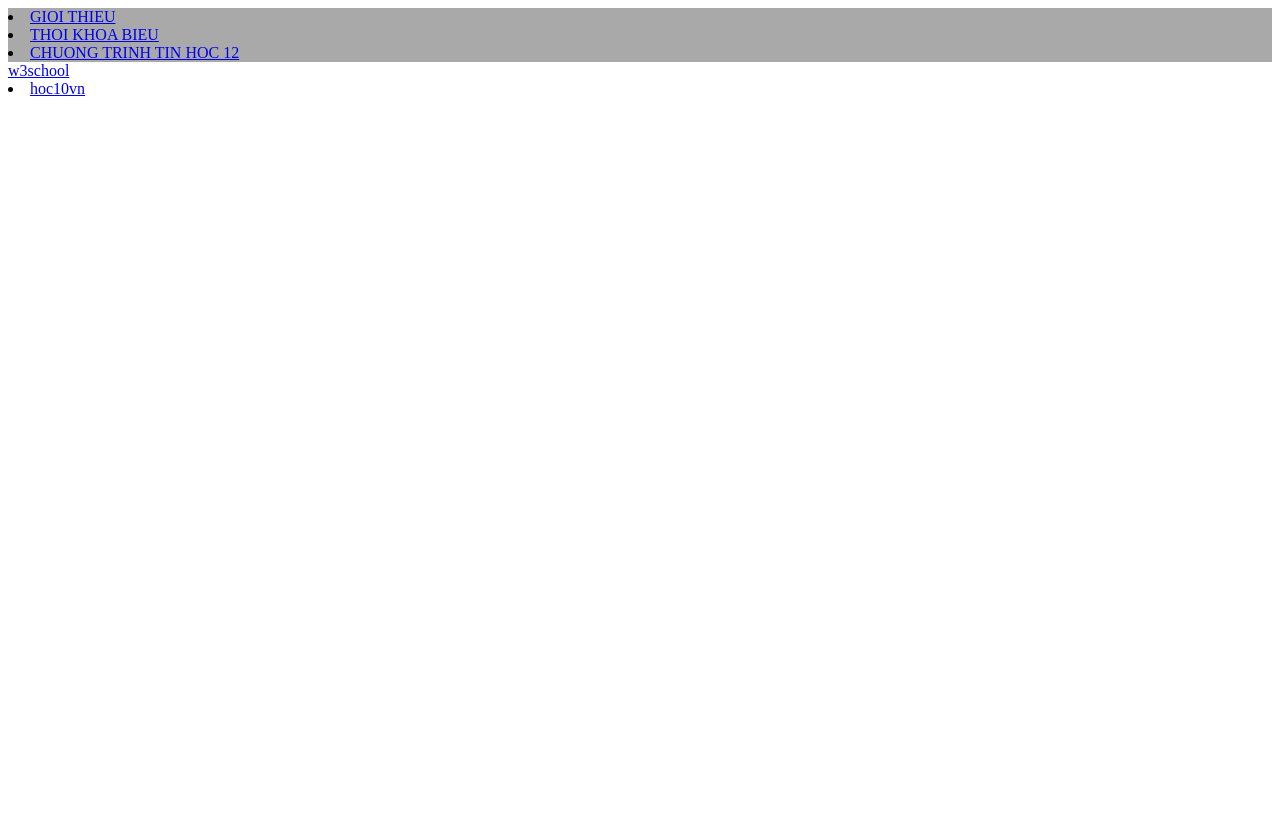
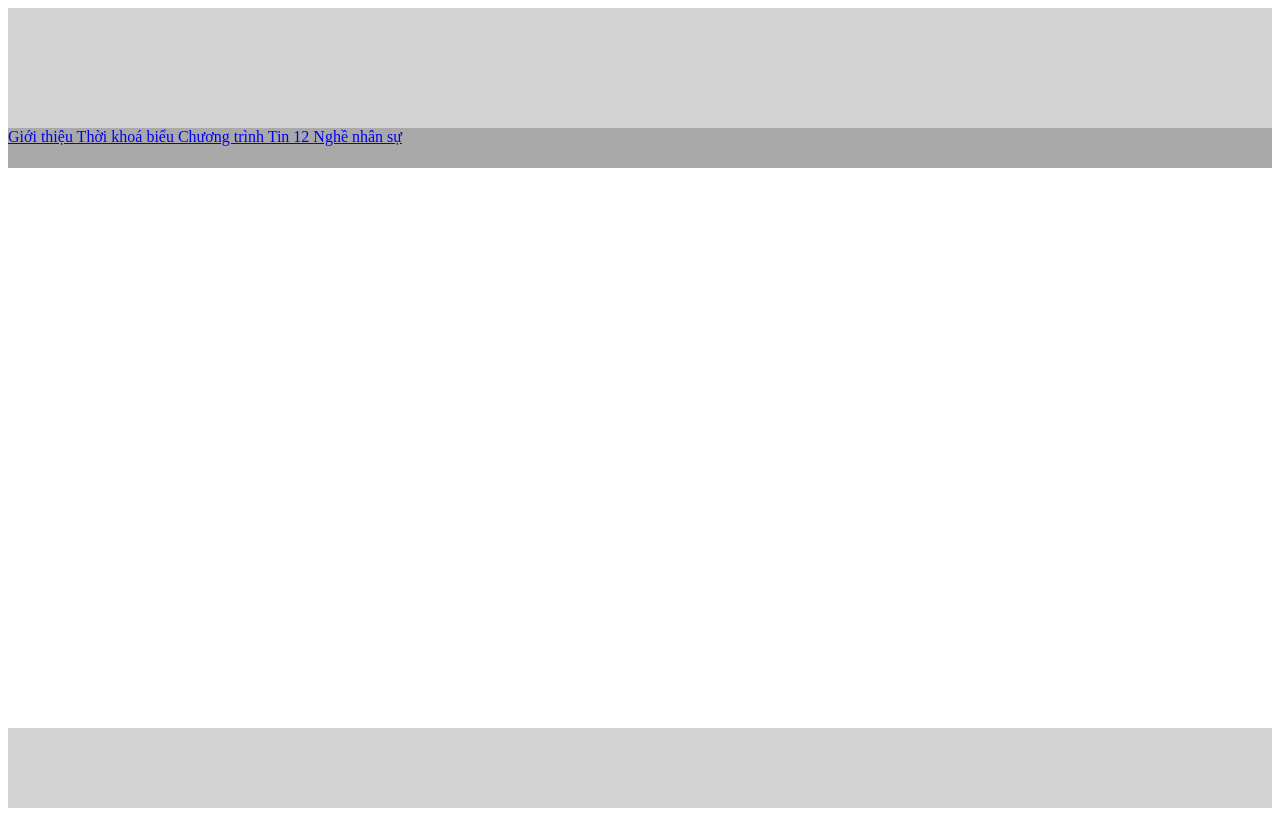
Before and after one commit to MINHIHIHI15/HUAQUANGHAN, a plain HTML site: page index.html in a window 1280 px wide. Drawn offline with Linux system fonts and the light colour scheme.

Commit message:
Update index.html

```diff
--- a/index.html
+++ b/index.html
@@ -1,20 +1,22 @@
 <html>
+
  <head>
    <meta charset="utf-8">
-    <link rel ="stylesheet" href="style.css">
+   <link rel="stylesheet" href="style.css">
  </head>
    <body>
-  <div class="cotainer"> </div>
+     <div class="container">
+       <div class="header"> </div>
        <div class="menu">
-  <li> <a href="contents/gioithieu.html" target="_blank"> GIOI THIEU </a> </li>
-  <li> <a href="contents/tkb.html" target="_blank"> THOI KHOA BIEU  </a>  </li>
-  <li> <a href="contents/tinhoc12.html" target="_blank"> CHUONG TRINH TIN HOC 12 </a>  </li>
+      <a href="contents/gioithieu.html" target="noidung"> Giới thiệu </a>
+      <a href="contents/tkb.html" target="noidung"> Thời khoá biểu </a>
+      <a href="contents/tinhoc12.html" target="noidung"> Chương trình Tin 12 </a>
+      <a href="contents/ba.html" target="noidung"> Nghề nhân sự </a>
        </div>
-<div class =" footer"> </div>
+       <div class="content">
+         <iframe name="noidung"> </iframe>
        </div>
-</div class content ="
-       <li> <a href="https://www.w3schools.com/" target="_blank"> w3school </a>  </li>
-       <li> <a href="https://www.hoc10.vn/" target="_blank"> hoc10vn </a>  </li>
-  </ul>
+       <div class="footer"> </div>
+     </div>
    </body>
 </html>
```
Lines whose indentation alone changed are shown as unchanged.
